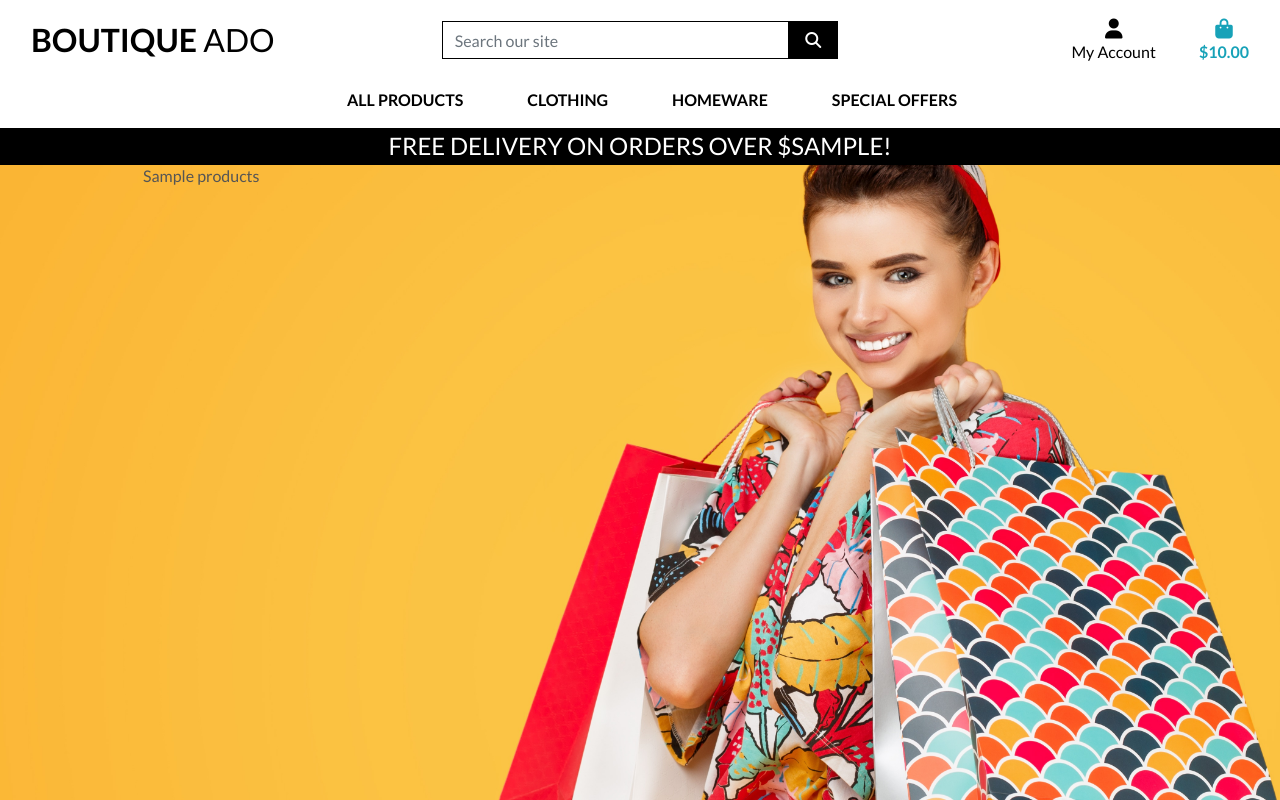
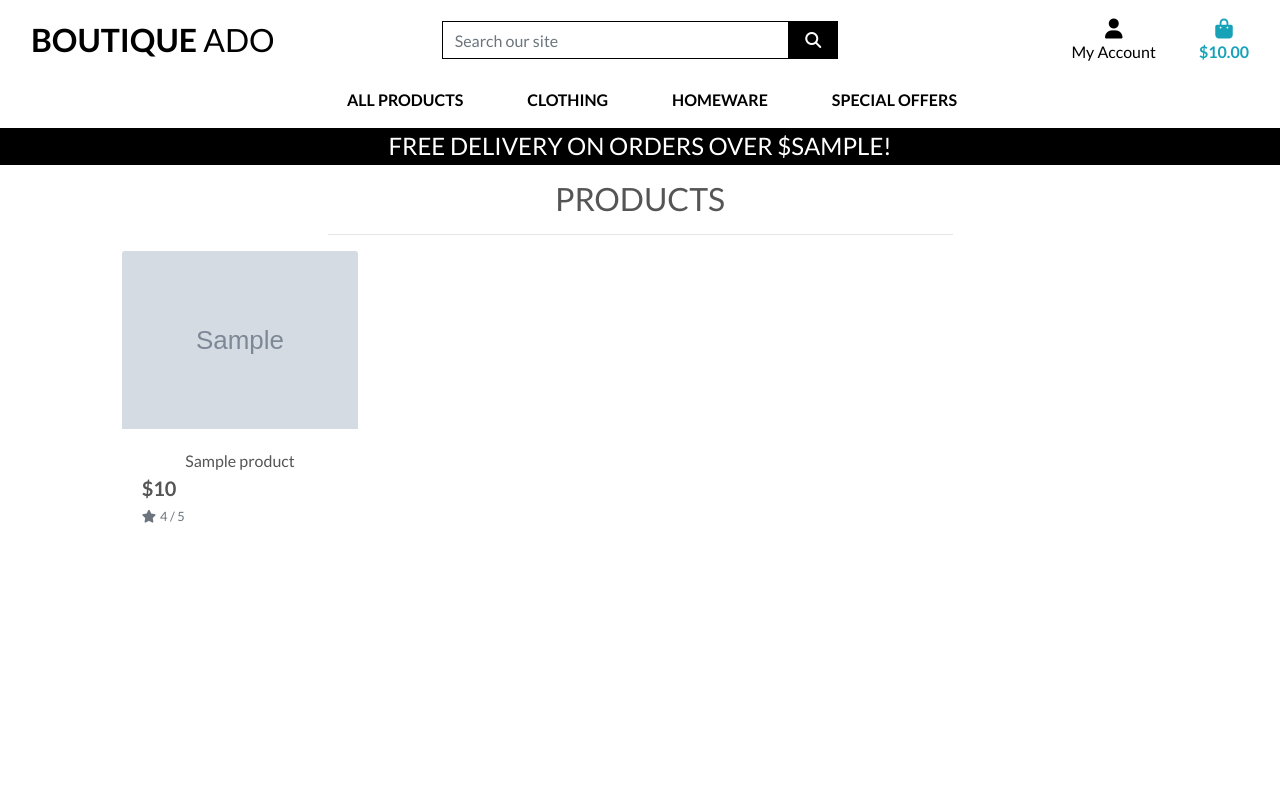
Before and after one commit to Ironmonkeynuts/boutique_ado_v1, a Django app: template products/templates/products/products.html in a window 1280 px wide. Run offline with Django 4.2, Linux system fonts and the light colour scheme; the template is opened without the code that fills it: most values are stand-ins (such as "Sample title", 1, 10 or a date in 2020); grey boxes marked "Sample" are stand-in pictures; some libraries are stand-ins or nearby versions.

Commit message:
Start product template

```diff
--- a/products/templates/products/products.html
+++ b/products/templates/products/products.html
@@ -2,6 +2,7 @@
 {% load static %}
 
 {% block page_header %}
+    <!-- Page header container (currently empty) -->
     <div class="container header-container">
         <div class="row">
             <div class="col"></div>
@@ -10,10 +11,83 @@
 {% endblock %}
 
 {% block content %}
-    <div class="container">
+    <!-- Background overlay (white layer behind content to improve readability over background image) -->
+    <div class="overlay"></div>
+
+    <!-- Full-width content container -->
+    <div class="container-fluid">
         <div class="row">
-            <div class="col">
-                {{ products }}
+            <div class="col text-center mt-3">
+                <!-- Page section heading -->
+                <h2 class="logo-font">Products</h2>
+                <hr class="w-50 mb-1">
+            <div>
+        </div>
+        <div class="row">
+            <!-- Centered product container with some padding -->
+            <div class="product-container col-10 offset-1">
+                <div class="row mt-1 mb-2"></div>
+                <div class="row">
+                    {% for product in products %}
+                        <!-- Each product occupies 1/4 of row on XL, 1/3 on LG, 1/2 on MD and SM screens -->
+                        <div class="col-sm-6 col-md-6 col-lg-4 col-xl-3">
+                            <!-- Display product image or placeholder if image not available -->
+                            <div class="card h-100 border-0">
+                                {% if product.image %}
+                                <a href="">
+                                    <img class="card-img-top img-fluid" src="{{ product.image.url }}" alt="{{ product.name }}">
+                                </a>
+                                {% else %}
+                                <a href="">
+                                    <img class="card-img-top img-fluid" src="{{ MEDIA_URL }}noimage.png" alt="{{ product.name }}">
+                                </a>
+                                {% endif %}
+                                <!-- Product name -->
+                                <div class="card-body pb-0">
+                                    <p class="mb-0">{{ product.name }}</p>
+                                </div>
+
+                                <!-- Product price and rating (if available) -->
+                                <div class="card-footer bg-white pt-0 border-0 text-left">
+                                    <div class="row">
+                                        <div class="col">
+                                            <p class="lead mb-0 text-left font-weight-bold">${{ product.price }}</p>
+                                            {% if product.rating %}
+                                                <small class="text-muted"><i class="fas fa-star mr-1"></i>{{ product.rating }} / 5</small>
+                                            {% else %}
+                                                <small class="text-muted">No Rating</small>
+                                            {% endif %}
+                                        </div>
+                                    </div>
+                                </div>
+                            </div>
+                        </div>
+                        <!-- Divider for extra small screens (1 column layout) -->
+                        {% if forloop.counter|divisibleby:1 %}
+                            <div class="col-12 d-sm-none mb-5">
+                                <hr>
+                            </div>
+                        {% endif %}
+                        <!-- Divider for small screens (2 column layout) -->
+                        {% if forloop.counter|divisibleby:2 %}
+                            <div class="col-12 d-none d-sm-block d-md-none mb-5">
+                                <hr>
+                            </div>
+                        {% endif %}
+                        <!-- Divider for medium/large screens (3 column layout) -->
+                        {% if forloop.counter|divisibleby:3 %}
+                            <div class="col-12 d-none d-lg-block d-xl-none mb-5">
+                                <hr>
+                            </div>
+                        {% endif %}
+                        <!-- Divider for extra large screens (4 column layout) -->
+                        {% if forloop.counter|divisibleby:4 %}
+                            <div class="col-12 d-none d-xl-block mb-5">
+                                <hr>
+                            </div>
+                        {% endif %}
+                    {% endfor %}
+                </div>
             </div>
         </div>
     </div>
--- a/static/css/base.css
+++ b/static/css/base.css
@@ -60,6 +60,16 @@ body {
     background: #000 !important;
 }
 
+.overlay {
+    height: 100%;
+    width: 100%;
+    top: 0;
+    left: 0;
+    position: fixed;
+    background: white;
+    z-index: 0; /* sits behind the content and in front of background image */
+}
+
 /* -------------------------------- Media Queries */
 
 /* Slightly larger container on xl screens */
```
